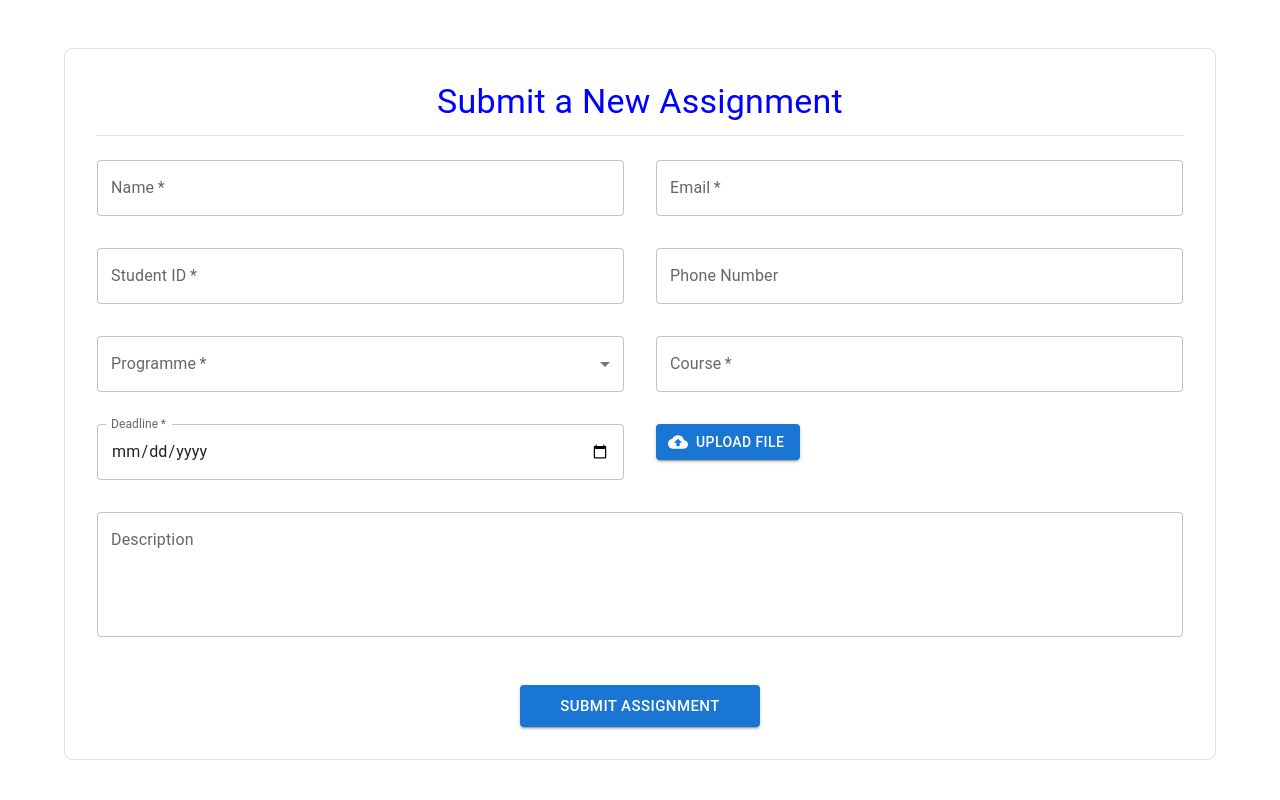
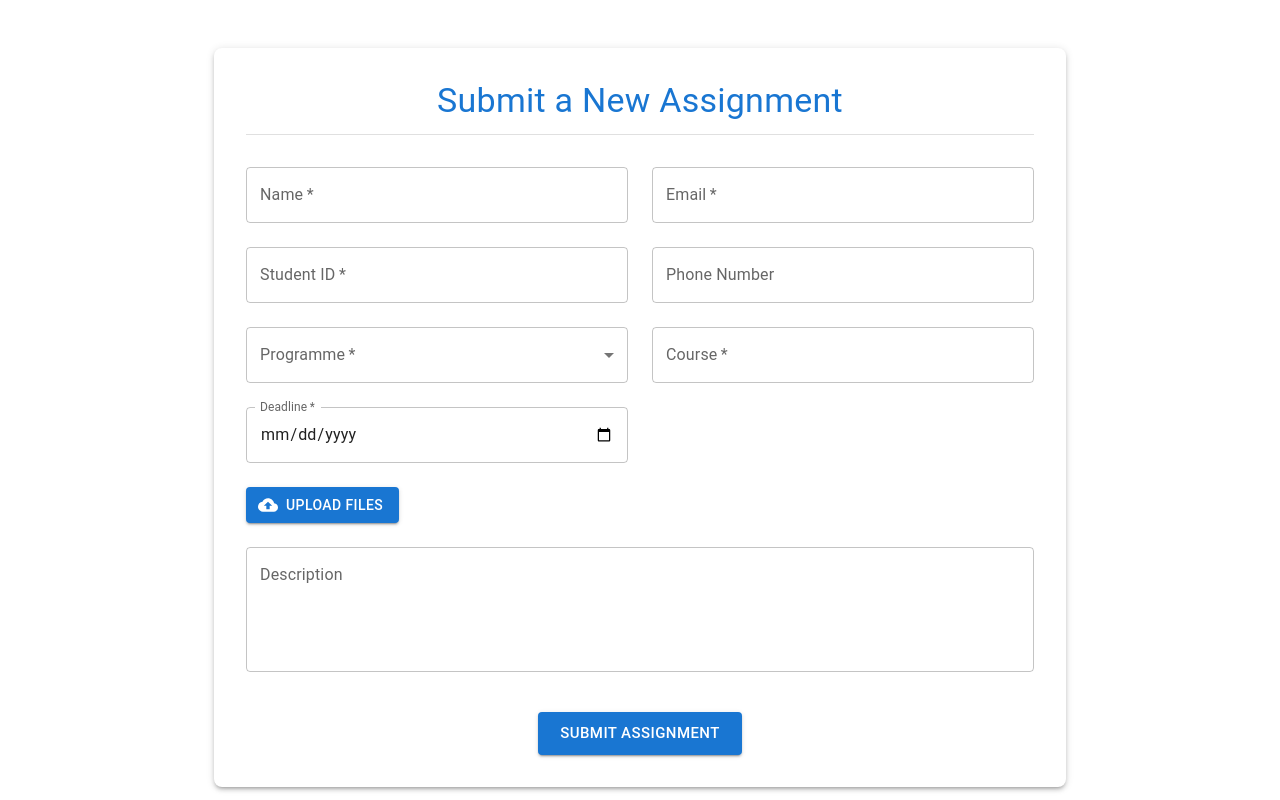
Before and after one commit to coTech66715/eduPro-frontend, a React (Create React App) app in the folder app/: page /new-assignment in a window 1280 px wide. Built offline with nearby package versions, Linux system fonts and the light colour scheme.

Commit message:
assignment page updated...

```diff
--- a/app/src/pages/client/NewAssignment.js
+++ b/app/src/pages/client/NewAssignment.js
@@ -9,24 +9,29 @@ import {
   Box,
   MenuItem,
   Divider,
-  IconButton
+  IconButton,
+  Snackbar,
+  Alert,
+  List,
+  ListItem,
+  ListItemText,
+  ListItemSecondaryAction
 } from '@mui/material';
 import { styled } from '@mui/material/styles';
 import CloudUploadIcon from '@mui/icons-material/CloudUpload';
-import CloseIcon from '@mui/icons-material/Close';
+import DeleteIcon from '@mui/icons-material/Delete';
 
 const Input = styled('input')({
   display: 'none',
 });
 
-const FilePreview = styled(Paper)(({ theme }) => ({
-  padding: theme.spacing(1),
-  display: 'flex',
-  alignItems: 'center',
-  justifyContent: 'space-between',
-  backgroundColor: theme.palette.background.default,
+const FileList = styled(List)(({ theme }) => ({
+  backgroundColor: theme.palette.background.paper,
   border: `1px solid ${theme.palette.divider}`,
   borderRadius: theme.shape.borderRadius,
+  marginTop: theme.spacing(1),
+  maxHeight: '200px',
+  overflowY: 'auto',
 }));
 
 const NewAssignment = ({ user }) => {
@@ -38,11 +43,11 @@ const NewAssignment = ({ user }) => {
     programme: '',
     course: '',
     deadline: '',
-    file: null,
+    files: [],
     description: '',
   });
 
-  const [filePreview, setFilePreview] = useState(null);
+  const [openSnackbar, setOpenSnackbar] = useState(false);
 
   const handleInputChange = (event) => {
     const { name, value } = event.target;
@@ -50,49 +55,44 @@ const NewAssignment = ({ user }) => {
   };
 
   const handleFileChange = (event) => {
-    const file = event.target.files[0];
-    setFormData({ ...formData, file });
-    setFilePreview(URL.createObjectURL(file));
+    const newFiles = Array.from(event.target.files);
+    setFormData(prevData => ({
+      ...prevData,
+      files: [...prevData.files, ...newFiles]
+    }));
   };
 
-  const handleRemoveFile = () => {
-    setFormData({ ...formData, file: null });
-    setFilePreview(null);
+  const handleRemoveFile = (index) => {
+    setFormData(prevData => ({
+      ...prevData,
+      files: prevData.files.filter((_, i) => i !== index)
+    }));
   };
 
   const handleSubmit = (event) => {
     event.preventDefault();
     console.log('Form submitted:', formData);
+    setOpenSnackbar(true);
     // Handle form submission logic here
   };
 
-  useEffect(() => {
-    return () => {
-      if (filePreview) {
-        URL.revokeObjectURL(filePreview);
+  const handleCloseSnackbar = (event, reason) => {
+    if (reason === 'clickaway') {
+      return;
     }
+    setOpenSnackbar(false);
   };
-  }, [filePreview]);
 
   return (
-    <Container maxWidth="lg" sx={{ mt: 6 }}>
-      <Box
-        component="form"
-        onSubmit={handleSubmit}
-        sx={{
-          backgroundColor: 'white',
-          p: 4,
-          borderRadius: 2,
-          boxShadow: 'none',
-          border: '1px solid #e0e0e0',
-        }}
-      >
-        <Typography variant="h4" align="center" color='blue' gutterBottom>
+    <Container maxWidth="md">
+      <Paper elevation={3} sx={{ mt: 6, p: 4, borderRadius: 2 }}>
+        <Typography variant="h4" align="center" color="primary" gutterBottom>
           Submit a New Assignment
         </Typography>
-        <Divider sx={{ mb: 3 }} />
-        <Grid container spacing={4}>
-          <Grid item xs={12} md={6}>
+        <Divider sx={{ mb: 4 }} />
+        <Box component="form" onSubmit={handleSubmit} sx={{ mt: 2 }}>
+          <Grid container spacing={3}>
+            <Grid item xs={12} sm={6}>
               <TextField
                 fullWidth
                 label="Name"
@@ -101,10 +101,9 @@ const NewAssignment = ({ user }) => {
                 onChange={handleInputChange}
                 required
                 variant="outlined"
-              placeholder="Enter your full name"
               />
             </Grid>
-          <Grid item xs={12} md={6}>
+            <Grid item xs={12} sm={6}>
               <TextField
                 fullWidth
                 label="Email"
@@ -114,10 +113,9 @@ const NewAssignment = ({ user }) => {
                 onChange={handleInputChange}
                 required
                 variant="outlined"
-              placeholder="Enter your email"
               />
             </Grid>
-          <Grid item xs={12} md={6}>
+            <Grid item xs={12} sm={6}>
               <TextField
                 fullWidth
                 label="Student ID"
@@ -126,10 +124,9 @@ const NewAssignment = ({ user }) => {
                 onChange={handleInputChange}
                 required
                 variant="outlined"
-              placeholder="Enter your student ID"
               />
             </Grid>
-          <Grid item xs={12} md={6}>
+            <Grid item xs={12} sm={6}>
               <TextField
                 fullWidth
                 label="Phone Number"
@@ -137,10 +134,9 @@ const NewAssignment = ({ user }) => {
                 value={formData.phoneNumber}
                 onChange={handleInputChange}
                 variant="outlined"
-              placeholder="0269066715"
               />
             </Grid>
-          <Grid item xs={12} md={6}>
+            <Grid item xs={12} sm={6}>
               <TextField
                 select
                 fullWidth
@@ -151,12 +147,13 @@ const NewAssignment = ({ user }) => {
                 required
                 variant="outlined"
               >
+                <MenuItem value="">Select a programme</MenuItem>
                 <MenuItem value="Computer Science">Computer Science</MenuItem>
                 <MenuItem value="IT">IT</MenuItem>
                 {/* Add more options as needed */}
               </TextField>
             </Grid>
-          <Grid item xs={12} md={6}>
+            <Grid item xs={12} sm={6}>
               <TextField
                 fullWidth
                 label="Course"
@@ -165,10 +162,9 @@ const NewAssignment = ({ user }) => {
                 onChange={handleInputChange}
                 required
                 variant="outlined"
-              placeholder="Enter course title"
               />
             </Grid>
-          <Grid item xs={12} md={6}>
+            <Grid item xs={12} sm={6}>
               <TextField
                 fullWidth
                 label="Deadline"
@@ -183,12 +179,13 @@ const NewAssignment = ({ user }) => {
                 variant="outlined"
               />
             </Grid>
-          <Grid item xs={12} md={6}>
-            <Box display="flex" alignItems="center">
+            <Grid item xs={12}>
+              <Box>
                 <label htmlFor="contained-button-file">
                   <Input
                     accept="*/*"
                     id="contained-button-file"
+                    multiple
                     type="file"
                     onChange={handleFileChange}
                   />
@@ -196,18 +193,23 @@ const NewAssignment = ({ user }) => {
                     variant="contained"
                     component="span"
                     startIcon={<CloudUploadIcon />}
-                  sx={{ mr: 2 }}
                   >
-                  Upload File
+                    Upload Files
                   </Button>
                 </label>
-              {filePreview && (
-                <FilePreview>
-                  <Typography>{formData.file?.name}</Typography>
-                  <IconButton onClick={handleRemoveFile} size="small">
-                    <CloseIcon />
+                {formData.files.length > 0 && (
+                  <FileList>
+                    {formData.files.map((file, index) => (
+                      <ListItem key={index}>
+                        <ListItemText primary={file.name} secondary={`${(file.size / 1024).toFixed(2)} KB`} />
+                        <ListItemSecondaryAction>
+                          <IconButton edge="end" aria-label="delete" onClick={() => handleRemoveFile(index)}>
+                            <DeleteIcon />
                           </IconButton>
-                </FilePreview>
+                        </ListItemSecondaryAction>
+                      </ListItem>
+                    ))}
+                  </FileList>
                 )}
               </Box>
             </Grid>
@@ -221,17 +223,16 @@ const NewAssignment = ({ user }) => {
                 value={formData.description}
                 onChange={handleInputChange}
                 variant="outlined"
-              placeholder="Describe the assignment (optional)"
               />
             </Grid>
             <Grid item xs={12}>
-            <Box sx={{ textAlign: 'center', mt: 2 }}>
+              <Box sx={{ display: 'flex', justifyContent: 'center', mt: 2 }}>
                 <Button
                   type="submit"
                   variant="contained"
                   color="primary"
                   size="large"
-                sx={{ px: 5 }}
+                  sx={{ minWidth: 200 }}
                 >
                   Submit Assignment
                 </Button>
@@ -239,6 +240,12 @@ const NewAssignment = ({ user }) => {
             </Grid>
           </Grid>
         </Box>
+      </Paper>
+      <Snackbar open={openSnackbar} autoHideDuration={6000} onClose={handleCloseSnackbar}>
+        <Alert onClose={handleCloseSnackbar} severity="success" sx={{ width: '100%' }}>
+          Assignment submitted successfully!
+        </Alert>
+      </Snackbar>
     </Container>
   );
 };
```
Lines whose indentation alone changed are shown as unchanged.
